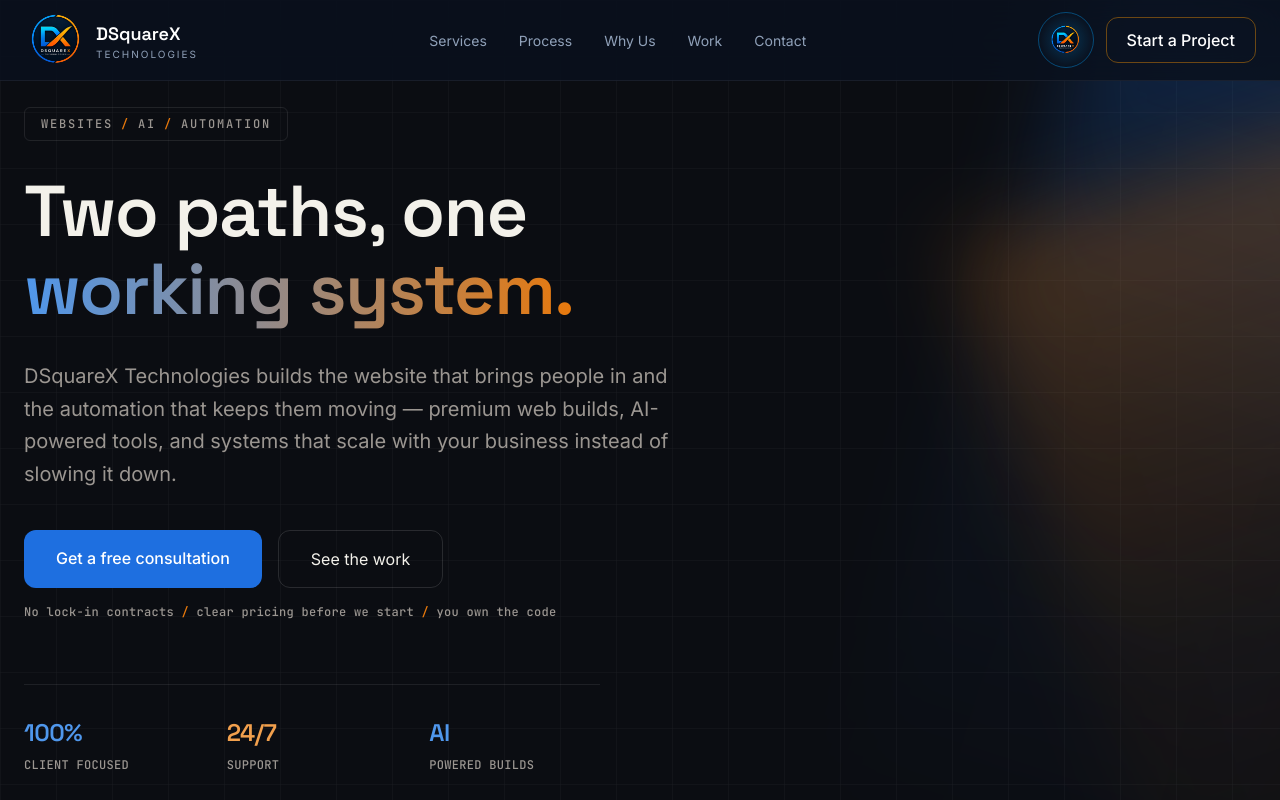
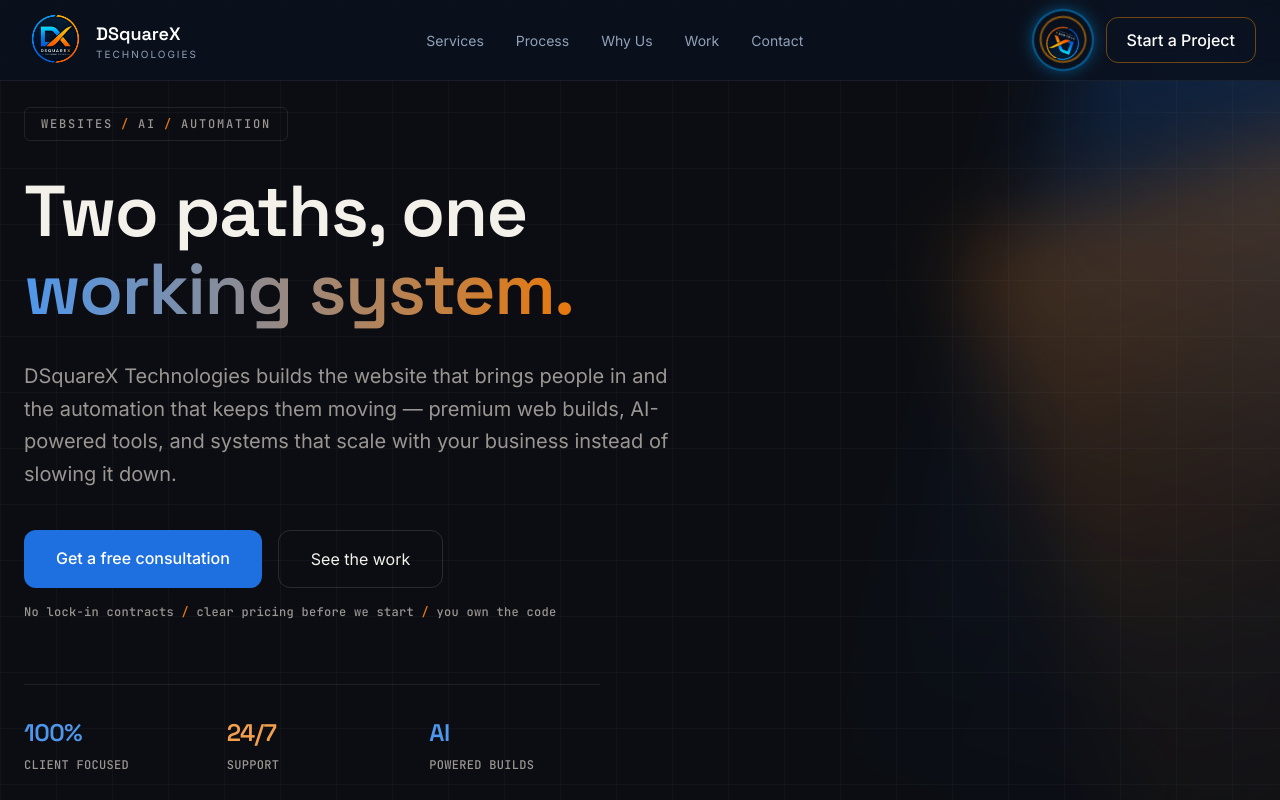
Before and after one commit to suryanarayanan20/dsquarex-technologies, a React (Vite) app: page / in a window 1280 px wide. Shown: the top 800 px of the page. Built offline with nearby package versions, Linux system fonts and the light colour scheme.

Commit message:
Update favicon

```diff
--- a/src/components/AnimatedLogoMark.jsx
+++ b/src/components/AnimatedLogoMark.jsx
@@ -1,48 +1,64 @@
-import { memo } from "react";
+import { motion } from "framer-motion";
 import logo from "../assets/logo.png";
 
-function AnimatedLogoMark({ size = 48 }) {
+function AnimatedLogoMark({ size = 56 }) {
   return (
-    <div
+    <motion.div
       className="relative flex items-center justify-center"
-      style={{
-        width: size,
-        height: size,
+      style={{ width: size, height: size }}
+      animate={{ rotate: 360 }}
+      transition={{
+        duration: 12,
+        repeat: Infinity,
+        ease: "linear",
       }}
     >
-      {/* Single Glow */}
+      {/* Glow Ring */}
       <div
-        className="absolute rounded-full"
+        className="absolute inset-0 rounded-full"
         style={{
-          width: size,
-          height: size,
-          background:
-            "radial-gradient(circle, rgba(0,163,255,.25), transparent 70%)",
+          border: "2px solid rgba(0,163,255,.5)",
+          boxShadow: "0 0 15px rgba(0,163,255,.4)",
         }}
       />
 
-      {/* Single Ring */}
-      <div
-        className="absolute inset-0 rounded-full orbit-ring-a"
+      {/* Orange Ring */}
+      <motion.div
+        className="absolute rounded-full"
         style={{
-          border: "1px solid rgba(0,163,255,.4)",
+          width: "75%",
+          height: "75%",
+          border: "2px solid rgba(255,153,0,.5)",
+        }}
+        animate={{ rotate: -360 }}
+        transition={{
+          duration: 8,
+          repeat: Infinity,
+          ease: "linear",
         }}
       />
 
-      {/* Logo */}
-      <img
+      {/* Floating Logo */}
+      <motion.img
         src={logo}
         alt="DSquareX"
-        draggable="false"
-        className="relative z-10 logo-mark-core"
+        className="z-10"
         style={{
-          width: size * 0.65,
-          height: size * 0.65,
+          width: size * 0.7,
+          height: size * 0.7,
           objectFit: "contain",
         }}
+        animate={{
+          y: [0, -4, 0],
+          scale: [1, 1.05, 1],
+        }}
+        transition={{
+          duration: 2.5,
+          repeat: Infinity,
+        }}
       />
-    </div>
+    </motion.div>
   );
 }
 
-export default memo(AnimatedLogoMark);
+export default AnimatedLogoMark;
--- a/src/components/Navbar.jsx
+++ b/src/components/Navbar.jsx
@@ -61,12 +61,12 @@
 
          {/* Mobile Animated Logo */}
 <div className="md:hidden">
-  <AnimatedLogoMark size={42} />
+  <AnimatedLogoMark size={50} />
 </div>
 
 {/* Desktop Animated Logo */}
 <div className="hidden md:block">
-  <AnimatedLogoMark size={56} />
+  <AnimatedLogoMark size={62} />
 </div>
 
 
```
